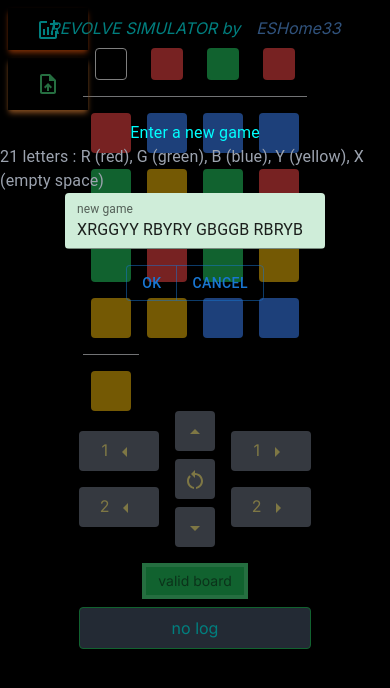
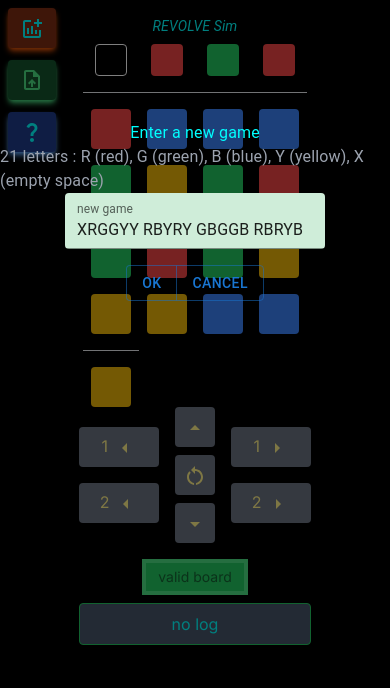
Before and after one commit to esHome33/revolve, a Next.js app: page / in a window 390 px wide. Both pictures are taken after a click on the button 48 px from the left and 28 px from the top of the page. Shown: the top 688 px of the page. Built offline with nearby package versions, Linux system fonts and the light colour scheme.

Commit message:
add help and create new game component

```diff
--- a/src/app/page.tsx
+++ b/src/app/page.tsx
@@ -9,12 +9,15 @@ import RevolveGame from "@/components/revolve";
 import Revolve from "@/lib/revolve";
 import { useRef, useState } from "react";
 import AddchartIcon from '@mui/icons-material/Addchart';
+import QuestionMarkIcon from '@mui/icons-material/QuestionMark';
 import Modal from "@mui/material/Modal";
 import { Button, ButtonGroup, TextField, Typography } from "@mui/material";
 import Link from "next/link";
 import { useRouter } from "next/navigation";
 import Fileupload from "@/components/fupload";
 import { FileContent } from "@/lib/types";
+import HelpScreen from "@/components/helpscreen";
+import NewGame from "@/components/newgame";
 //import PosvideAfficheur from "@/components/posvide";
 
 export default function Home() {
@@ -30,8 +33,9 @@ export default function Home() {
   // un carré rouge ou vert si la position est admissible ou pas
   const [check, setCheck] = useState<boolean>(true);
   const [open, setOpen] = useState<boolean>(false);
+  const [helpOpen, setHelpOpen] = useState<boolean>(false);
   const [newgame, setNewgame] = useState<string>("XRGGYY RBYRY GBGGB RBRYB");
-  const [coups, setCoups] = useState<string>("");
+  const [coups, setCoups] = useState<string>("coucou");
   const [refresh, setRefresh] = useState<boolean>(false);
   //let myRev = new Revolve("RRRRRXGGGGGBBBBBYYYYY");
   //let myRev = new Revolve("RYYYYXGBBBBBYYYYYRRRR");
@@ -152,7 +156,7 @@ export default function Home() {
       setActionLog([]);
       setCheck(true);
       setNewgame("XRGGYY RBYRY GBGGB RBRYB");
-      setCoups("");
+      //setCoups("");
       return;
     }
 
@@ -162,7 +166,7 @@ export default function Home() {
     setActionLog([]);
     setCheck(true);
     setNewgame(saved);
-    setCoups("");
+    //setCoups("");
   }
 
   const color_editor = (silo: number, haut: number) => {
@@ -196,6 +200,12 @@ export default function Home() {
     setOpen(() => !open);
   }
 
+  const toggleHelp = (e: any) => {
+    e.preventDefault();
+    setHelpOpen(!helpOpen);
+  }
+
+
   const new_game = () => {
     const proposed_new_game = new Revolve(newgame);
     const resu = proposed_new_game.check_colors();
@@ -223,6 +233,20 @@ export default function Home() {
     }
   }
 
+
+  const save_new_game = (newgame: string) => {
+    setOpen(!open);
+    const proposed_new_game = new Revolve(newgame);
+    const resu = proposed_new_game.check_colors();
+    if (resu) {
+      window.localStorage.setItem("revolve_board", proposed_new_game.colors);
+      jeu.current = (proposed_new_game);
+      const lg = proposed_new_game.getLog();
+      setActionLog(lg);
+      setCheck(true);
+    }
+  }
+
   const onUpload = (cont: FileContent) => {
     if (!window) {
       return;
@@ -234,7 +258,7 @@ export default function Home() {
     if (resu) {
       window.localStorage.setItem("revolve_board", proposed_new_game.colors);
       jeu.current = (proposed_new_game);
-      //TODO faire la lecture de coups
+      // jouer les coups indiqués
       proposed_new_game.play_log(cont.moves);
       const lg = proposed_new_game.getLog();
       setActionLog(lg);
@@ -248,22 +272,41 @@ export default function Home() {
   return (
     <main className="flex min-h-screen flex-col items-center justify-evenly p-2">
 
-      <div className="absolute top-2 left-2 flex flex-col justify-center align-middle space-y-2">
+      <div className="absolute top-2 left-2 flex flex-col justify-center align-middle space-y-3">
 
-        <button className="p-2 shadow-md shadow-orange-600"
+        <button className="p-1 shadow-md shadow-orange-600 bg-orange-900 rounded h-10"
           onClick={toggleOpen}>
           <AddchartIcon />
         </button>
 
-        <div className="p-2 shadow-md shadow-orange-400">
+        <div className="p-1 shadow-md shadow-green-400 bg-green-900 rounded h-10">
           <Fileupload loader={onUpload} />
         </div>
+
+        <button
+          className="p-1 shadow-md shadow-blue-400 bg-blue-900 rounded h-10 flex flex-row justify-center align-middle"
+          onClick={toggleHelp}
+        >
+          <QuestionMarkIcon className="mt-1" />
+        </button>
+
       </div>
 
-      <em className="py-2">
+      <Typography className="py-2 hidden sm:block"
+        aria-hidden fontStyle={"italic"}
+        variant="body2"
+      >
         <span className="mr-4">REVOLVE SIMULATOR by</span>
         <Link href={"https://github.com/esHome33/revolve"} className="text-blue-400">ESHome33</Link>
-      </em>
+      </Typography>
+
+      <Typography className="py-2 block sm:hidden"
+        aria-hidden fontStyle={"italic"}
+        variant="body2"
+      >
+        REVOLVE Sim
+      </Typography>
+
 
       <div className="flex min-h-screen flex-col justify-start
       sm:flex-row sm:justify-around">
@@ -286,42 +329,17 @@ export default function Home() {
 
       </div>
 
-      <Modal open={open}>
-        <div className="flex flex-col items-center justify-center min-h-[50vh] ">
-          <Typography>
-            Enter a new game
-          </Typography>
-          <Typography className="text-gray-400 text-xs">
-            21 letters : R (red), G (green), B (blue), Y (yellow), X (empty space)
-          </Typography>
-          <TextField
-            label="new game"
-            size="medium"
-            variant="filled"
-            value={newgame}
-            className=" bg-green-100 w-2/3 rounded mt-4"
-            onChange={(e) => { e.preventDefault(); setNewgame(e.target.value) }}
-          />
-          {
-            coups.length > 0 ? <>
-              <TextField
-                value={coups}
-                variant="filled"
-                label='coups'
-                className=" bg-orange-100 w-2/3 rounded mt-4"
-              />
-            </> : null
-          }
-          <ButtonGroup className="mt-4">
-            <Button
-              className="bg-orange-600 text-white hover:bg-orange-800"
-              onClick={() => new_game()}>OK</Button>
-            <Button className="bg-orange-600 text-white hover:bg-orange-800"
-              onClick={() => setOpen(false)}>Cancel</Button>
-          </ButtonGroup>
+      <NewGame
+        abort={toggleOpen}
+        open={open}
+        save_new_game={save_new_game}
+        current_game={jeu.current?.to_string()}
+      />
 
-        </div>
-      </Modal>
+      <HelpScreen
+        open={helpOpen}
+        close={toggleHelp}
+      />
 
     </main>
   );
--- a/src/components/fupload.tsx
+++ b/src/components/fupload.tsx
@@ -24,7 +24,6 @@ const Fileupload = (props: Props) => {
     const litFiles = async () => {
         if (ref.current) {
             if (ref.current.files) {
-                const f = ref.current.files.length;
                 const p = await ref.current.files[0].text();
                 const morceaux = p.split("\n");
                 let resu: FileContent = {
@@ -53,7 +52,7 @@ const Fileupload = (props: Props) => {
     };
 
     return (
-        <div>
+        <div className='w-10 flex flex-row justify-center align-middle h-10 -mt-1'>
             <input
                 ref={ref}
                 type="file"
@@ -70,7 +69,7 @@ const Fileupload = (props: Props) => {
                 onClick={clickButton}
             >
                 <UploadFileIcon
-                    className='justify-center text-green-400'
+                    className=' text-green-400'
                 />
             </Button>
         </div>
--- /dev/null
+++ b/src/components/helpscreen.tsx
@@ -0,0 +1,59 @@
+'use client';
+
+import { Modal, Typography } from '@mui/material'
+import AddchartIcon from '@mui/icons-material/Addchart';
+import UploadFileIcon from '@mui/icons-material/UploadFile';
+
+
+
+type Props = {
+    open: boolean;
+    close: (e:any) => void;
+}
+
+const HelpScreen = (props: Props) => {
+
+    return (
+        <Modal open={props.open} className='bg-slate-700'>
+            <div className="flex flex-col items-center justify-center min-h-[30vh] max-w-sm mx-auto">
+                <Typography variant='h5' fontStyle={"italic"} className='mb-3'>
+                    Help for Revolve Simulator
+                </Typography>
+                <Typography className='text-center mb-2'>
+                    This app simulates a revolve game : 4 columns containing each 5 colored balls.
+                    An empty space is placed in one of the 4 columns.
+                    Row 1 and 6 cannot move. Row 6 contains only one place. Any other row contains 4 places.
+                    The aim of the game is to make each column the same color.
+                </Typography>
+                <div className='h-1 my-2 w-full bg-lime-700' />
+                <Typography className='text-center mb-2'>
+                    Do this by rotating two rings (Ring1 = rows 2 & 3
+                    Ring2 = rows 4 & 5) + move the empty space in the best place,
+                    using UP and DOWN commands.
+                </Typography>
+                <div className='h-1 my-2 w-full bg-lime-700' />
+                <Typography className='text-center mb-2'>
+                    <AddchartIcon /> lets you insert a new game. Place colors where you want using
+                    a string describing each column from top to bottom.
+                </Typography>
+                <div className='h-1 my-2 w-full bg-lime-700' />
+                <Typography className='text-center mb-2'>
+                    When clicking on a non-empty log : download a file containing your current game and the log.
+                </Typography>
+
+                <div className='h-1 my-2 w-full bg-lime-700' />
+
+                <Typography className='text-center mb-2'>
+                    <UploadFileIcon /> lets you insert a new game by uploading a file containing the game and
+                    the log.
+                </Typography>
+
+                <button
+                    onClick={e => props.close(e)}
+                className='bg-lime-700 py-2 px-3 rounded hover:bg-lime-300 hover:text-lime-800'>OK</button>
+            </div>
+        </Modal>
+    )
+}
+
+export default HelpScreen
--- /dev/null
+++ b/src/components/newgame.tsx
@@ -0,0 +1,61 @@
+'use client';
+
+import { Button, ButtonGroup, Modal, TextField, Typography } from "@mui/material";
+import { useState } from "react";
+
+type Props = {
+    open: boolean;
+    abort: () => void;
+    save_new_game: (game: string) => void;
+    current_game: string | undefined;
+}
+
+const NewGame = (props: Props) => {
+
+    const [newgame, setNewgame] = useState(props.current_game);
+
+    const save = () => {
+        if (newgame !== props.current_game) {
+            if (newgame) {
+                props.save_new_game(newgame);
+            }
+            else
+                props.abort();
+        } else {
+            props.abort();
+        }
+    }
+
+    return (
+        <Modal open={props.open}>
+            <div className="flex flex-col items-center justify-center min-h-[50vh] ">
+                <Typography>
+                    Enter a new game
+                </Typography>
+                <Typography className="text-gray-400 text-xs">
+                    21 letters : R (red), G (green), B (blue), Y (yellow), X (empty space)
+                </Typography>
+                <TextField
+                    label="new game"
+                    size="medium"
+                    variant="filled"
+                    value={newgame}
+                    className=" bg-green-100 w-2/3 rounded mt-4"
+                    onChange={(e) => { e.preventDefault(); setNewgame(e.target.value) }}
+                />
+
+                <ButtonGroup className="mt-4">
+                    <Button
+                        className="bg-orange-600 text-white hover:bg-orange-800"
+                        onClick={_e=>save()}>OK</Button>
+                    <Button className="bg-orange-600 text-white hover:bg-orange-800"
+                        onClick={() => props.abort()}>Cancel</Button>
+                </ButtonGroup>
+
+            </div>
+        </Modal>
+
+    )
+}
+
+export default NewGame
```
Also changed, not shown: 1 other file (tests, documents, lock files or other folders).
